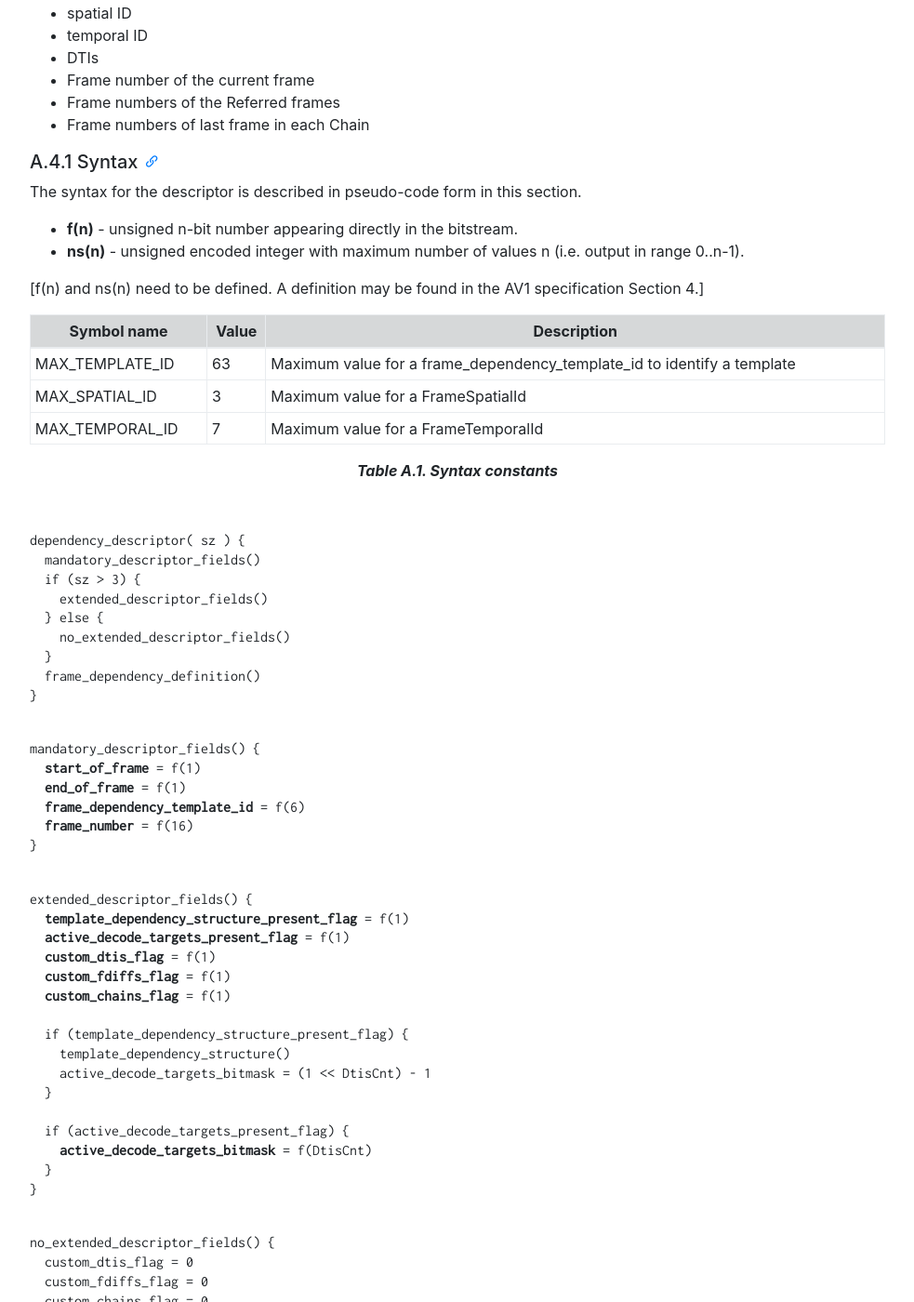
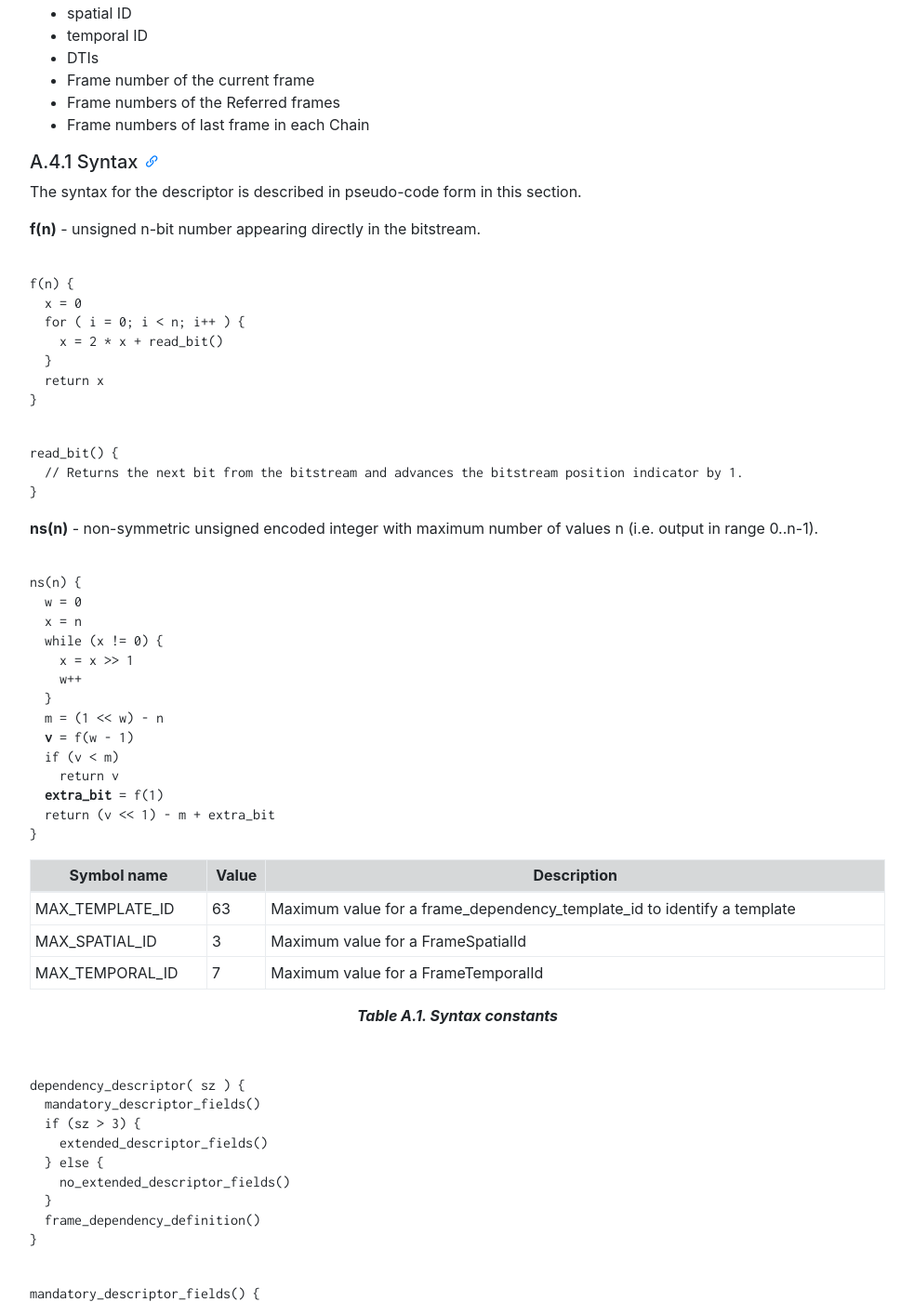
Before and after one commit to AOMediaCodec/av1-rtp-spec, a Jekyll site: the page built from index.md, in a window 1280 px wide and 1400 px high, scrolled down 18821 px. Shown: the whole window at 93% size, without its empty margins (53-1036 px from the left). Built offline with Jekyll 4.4.1, drawn with Linux system fonts in a browser that asks for light colours; nearby versions of some CDN libraries.

Commit message:
Define the f(n) and ns(n) function.

```diff
--- a/av1-rtp-spec.md
+++ b/av1-rtp-spec.md
@@ -668,11 +668,40 @@ To facilitate the work of selectively forwarding portions of a scalable video bi
 
 The syntax for the descriptor is described in pseudo-code form in this section.
 
-* **f(n)** - unsigned n-bit number appearing directly in the bitstream.
-* **ns(n)** - unsigned encoded integer with maximum number of values n (i.e.
-  output in range 0..n-1).
+**f(n)** - unsigned n-bit number appearing directly in the bitstream.
+<pre><code>
+f(n) {
+  x = 0
+  for ( i = 0; i < n; i++ ) {
+    x = 2 * x + read_bit()
+  }
+  return x
+}
+</code></pre>
 
-[f(n) and ns(n) need to be defined. A definition may be found in the AV1 specification Section 4.]
+<pre><code>
+read_bit() {
+  // Returns the next bit from the bitstream and advances the bitstream position indicator by 1.
+}
+</code></pre>
+
+**ns(n)** - non-symmetric unsigned encoded integer with maximum number of values n (i.e. output in range 0..n-1).
+<pre><code>
+ns(n) {
+  w = 0
+  x = n
+  while (x != 0) {
+    x = x >> 1
+    w++
+  }
+  m = (1 << w) - n
+  <b>v</b> = f(w - 1)
+  if (v < m)
+    return v
+  <b>extra_bit</b> = f(1)
+  return (v << 1) - m + extra_bit
+}
+</code></pre>
 
 | Symbol name               | Value | Description                                         |
 | ------------------------- | ----- | --------------------------------------------------- |
```
